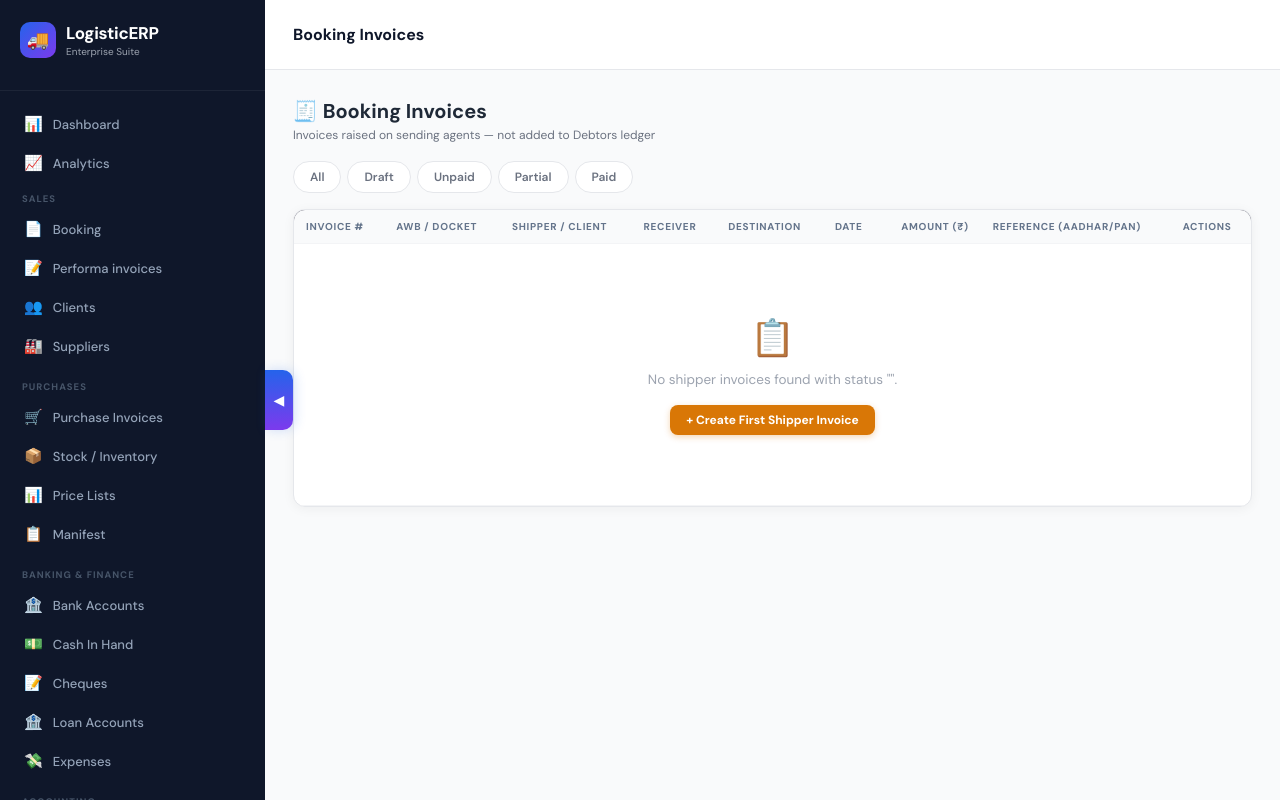
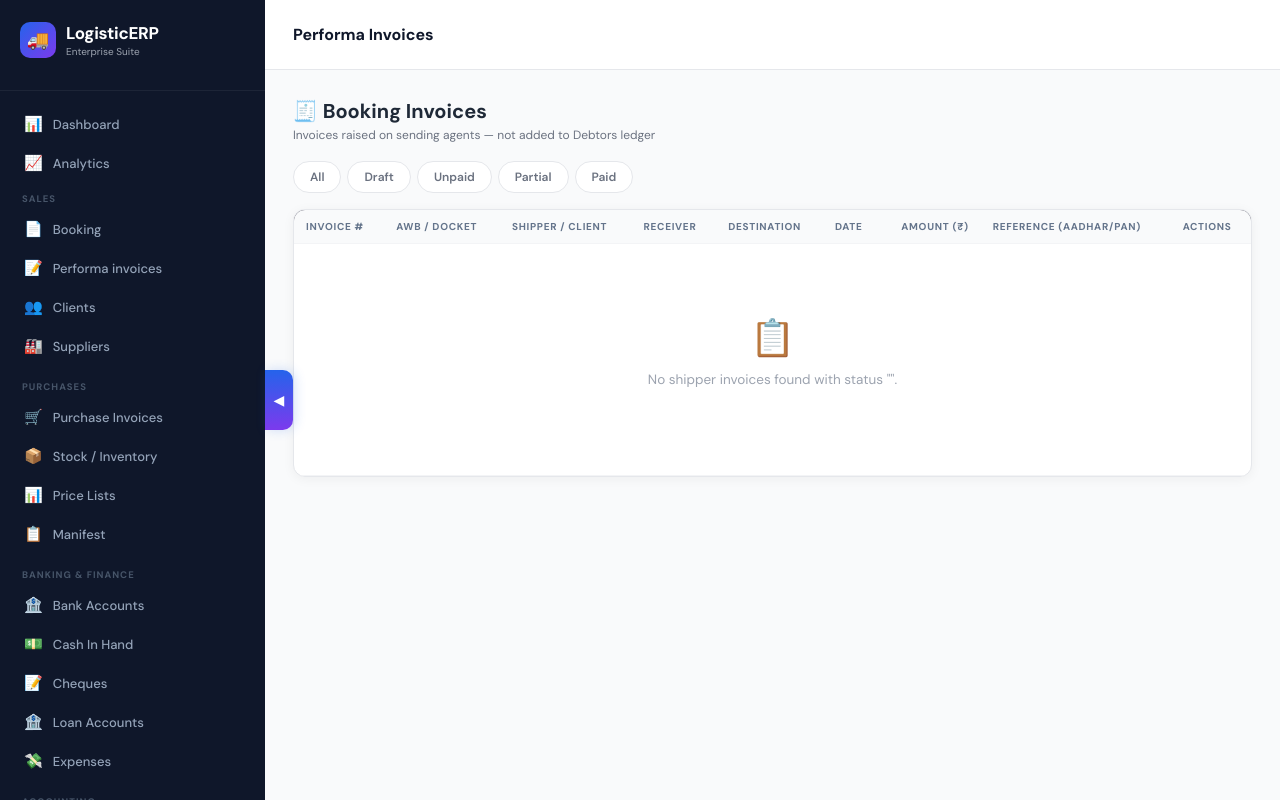
Before and after one commit to imoosa/logistic-erp, a Flask app: template templates/estimate_list.html in a window 1280 px wide. Run offline with Flask 3, Linux system fonts and the light colour scheme; the template is opened without the code that fills it, so the values that code supplies are empty; parts of the project's set-up code (start-up, migrations or seed data) failed here and were passed over.

Commit message:
Add files via upload

```diff
--- a/templates/estimate_list.html
+++ b/templates/estimate_list.html
@@ -1,6 +1,6 @@
 {% extends "base.html" %}
-{% block title %}Booking Invoices{% endblock %}
-{% block page_title %}Booking Invoices{% endblock %}
+{% block title %}Performa Invoices{% endblock %}
+{% block page_title %}Performa Invoices{% endblock %}
 {% set active = 'estimate' %}
 
 {% block extra_style %}
@@ -107,7 +107,7 @@
               <div style="font-size:36px;margin-bottom:10px">&#128203;</div>
               No shipper invoices found{% if current_status != 'All' %} with status "{{ current_status }}"{% endif %}.
               <br><br>
-              <a href="/estimate/new" class="btn-new" style="font-size:12px;padding:7px 16px">+ Create First Shipper Invoice</a>
+
             </div>
           </td>
         </tr>
```
